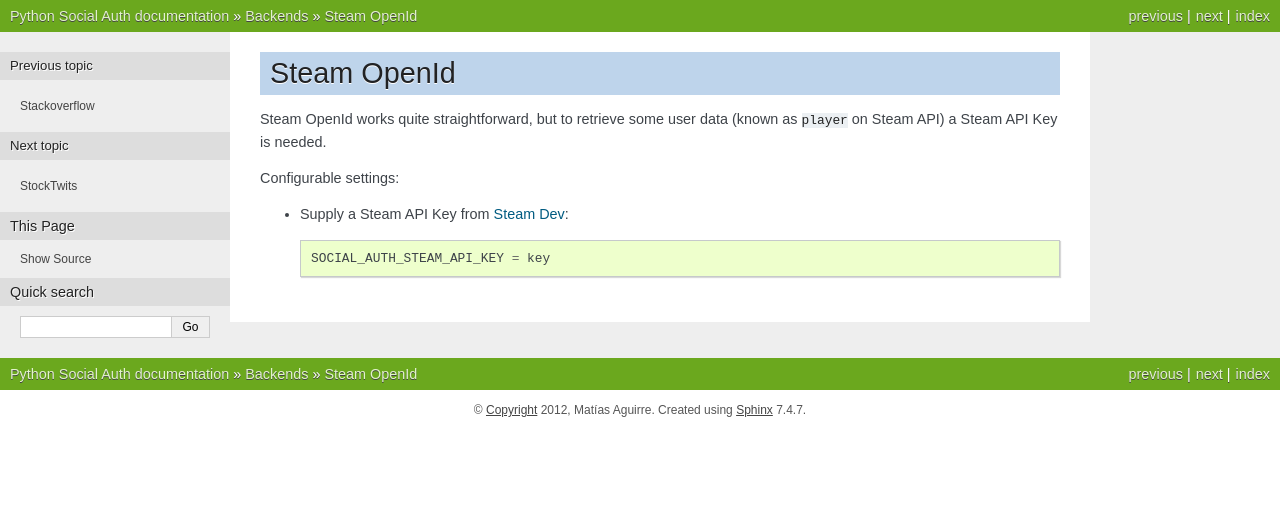
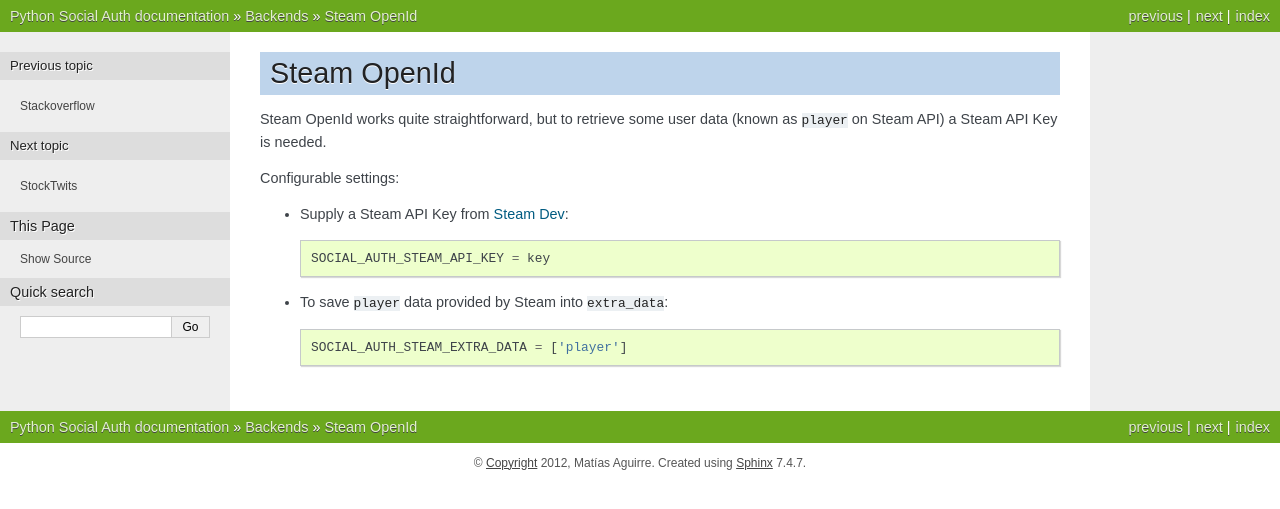
Before and after one commit to omab/python-social-auth, a Sphinx documentation site: the page built from docs/backends/steam.rst, in a window 1280 px wide. Shown: the top 509 px of the page. Built offline with Sphinx 7.4.7, drawn with Linux system fonts in a browser that asks for light colours.

Commit message:
Document steam player data saving

```diff
--- a/docs/backends/steam.rst
+++ b/docs/backends/steam.rst
@@ -10,4 +10,10 @@ Configurable settings:
 
     SOCIAL_AUTH_STEAM_API_KEY = key
 
+
+- To save ``player`` data provided by Steam into ``extra_data``::
+
+    SOCIAL_AUTH_STEAM_EXTRA_DATA = ['player']
+
+
 .. _Steam Dev: http://steamcommunity.com/dev/apikey
```
